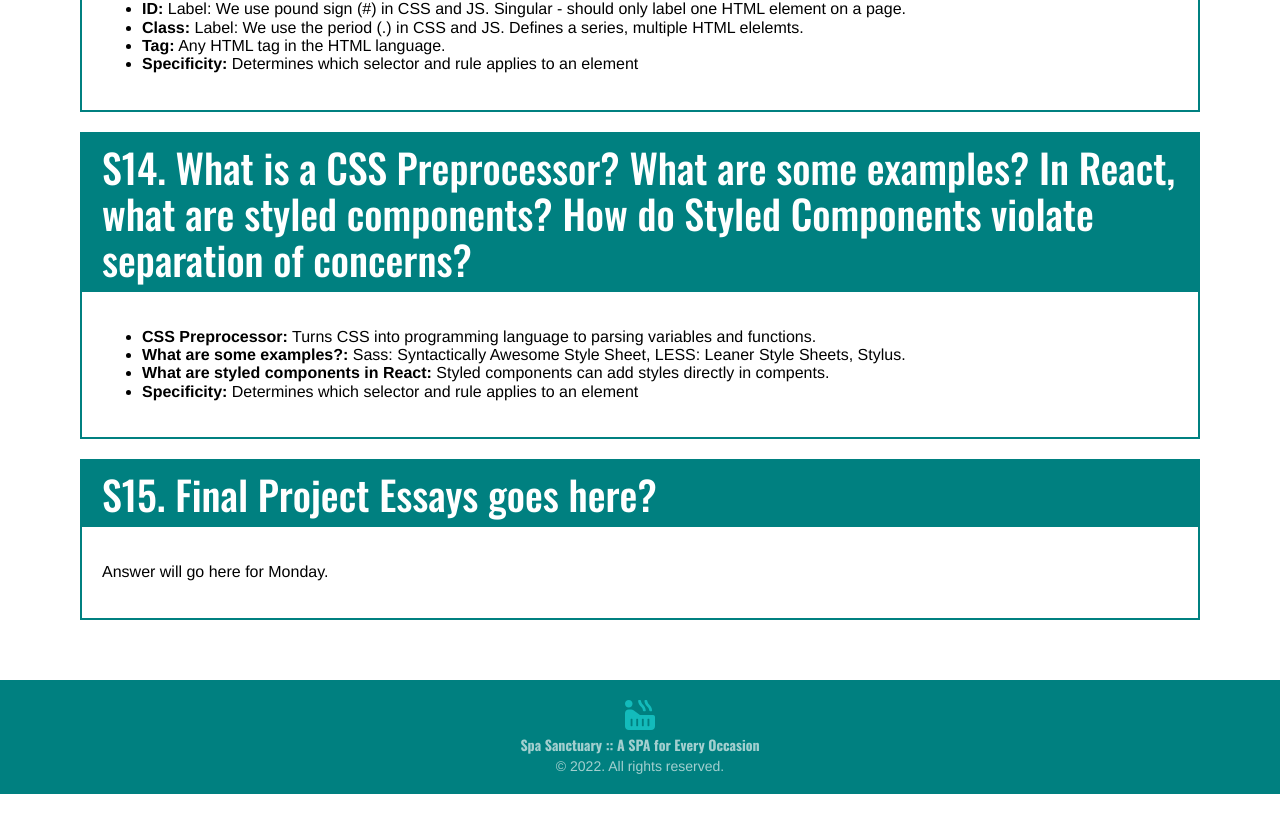
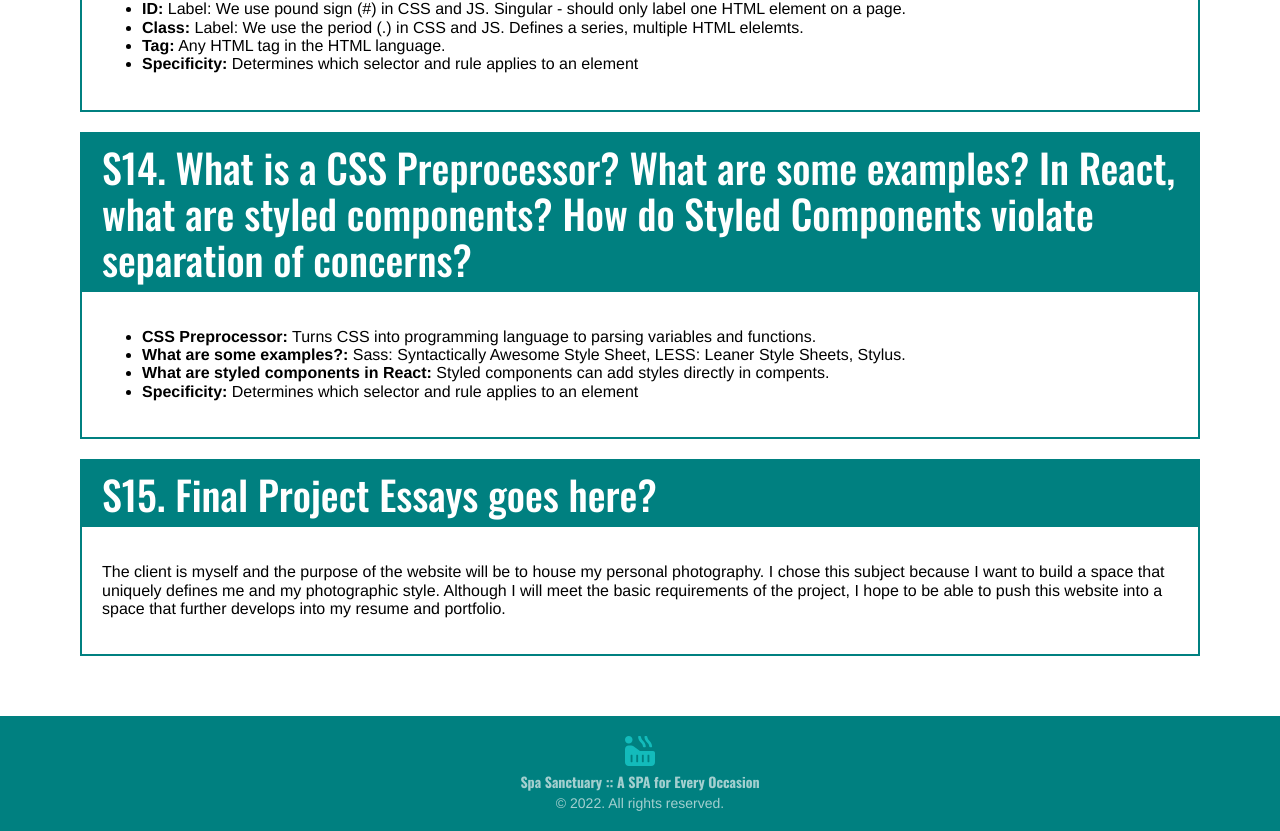
Before and after one commit to vartunduaga22/Web-1-Artunduaga-Valentina-Final, a React (Create React App) app: page /homework in a window 1280 px wide. Shown: the part 4049-4880 px from the top of the page. Before the commit the page ends 4843 px from the top, so only its background shows below. Built offline with nearby package versions, Linux system fonts and the light colour scheme.

Commit message:
Updating Homework

```diff
--- a/src/React/Homework/Essays/Essays.jsx
+++ b/src/React/Homework/Essays/Essays.jsx
@@ -108,7 +108,8 @@ const Essays = () => {
                 </ul>
             </Essay>
             <Essay q="S15. Final Project Essays goes here?">
-                <p>Answer will go here for Monday.</p>
+                <p>The client is myself and the purpose of the website will be to house my personal photography. I chose this subject because I want to build a space that uniquely defines me and my photographic style.
+                    Although I will meet the basic requirements of the project, I hope to be able to push this website into a space that further develops into my resume and portfolio. </p>
             </Essay>
         </EssaysStyled>
     )
```
